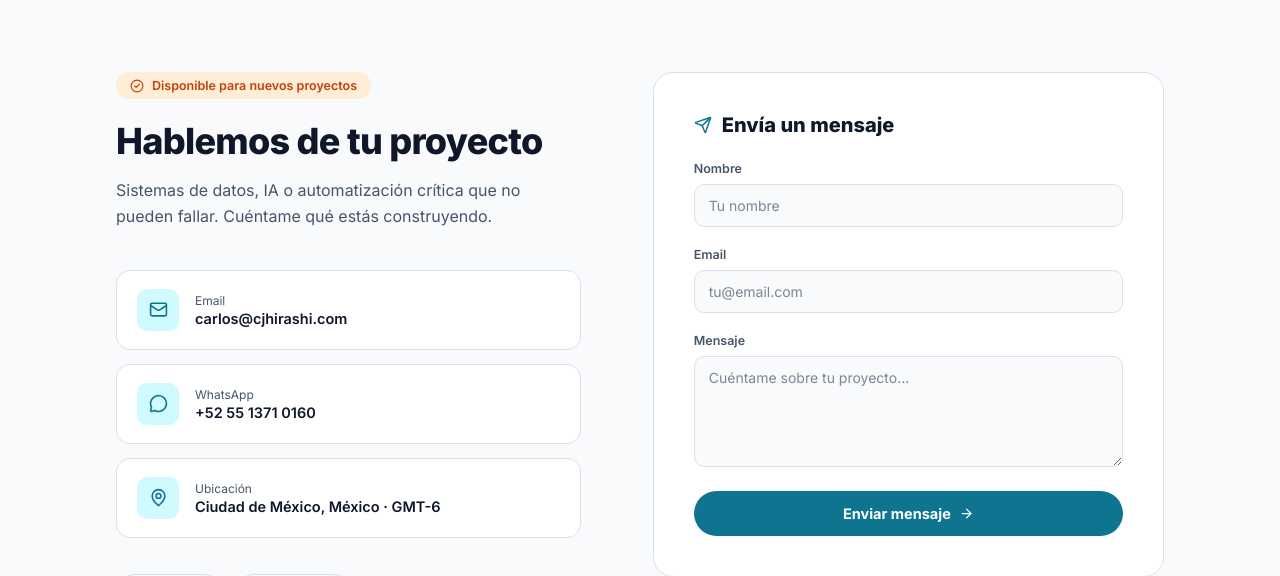
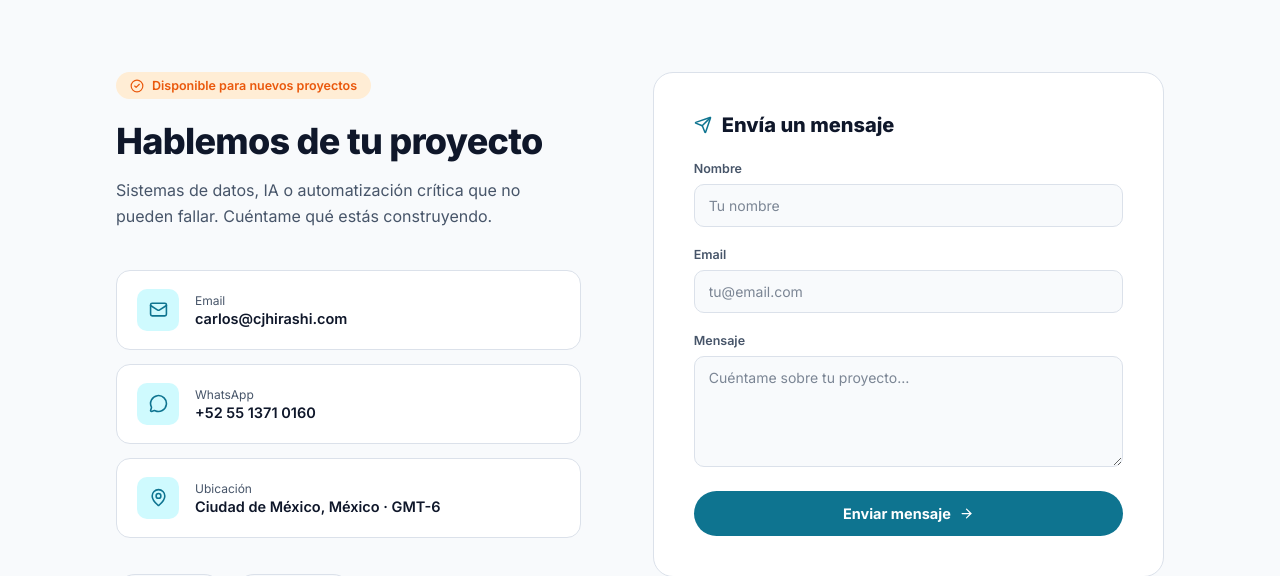
Before and after one commit to cjhirashi/portafolio, a Django app: page /contacto/ in a window 1280 px wide. Shown: the part 97-673 px from the top of the page. Run offline with Django 5.2, Linux system fonts and the light colour scheme.

Commit message:
Lighten orange secondary: dark orange-300, light orange-600
Co-Authored-By: Claude Sonnet 4.6 <noreply@anthropic.com>

```diff
--- a/core/static/core/css/base.css
+++ b/core/static/core/css/base.css
@@ -4,7 +4,7 @@ html[data-theme="light"] {
   --primary: #0e7490;
   --on-primary: #fff;
   --primary-container: #cffafe;
-  --secondary: #c2410c;
+  --secondary: #ea580c;
   --secondary-container: #ffedd5;
   --surface: #eef1f6;
   --surface-glow-hi: rgba(255, 255, 255, 0.28);
@@ -20,7 +20,7 @@ html[data-theme="dark"] {
   --primary: #0891b2;
   --on-primary: #0a0e17;
   --primary-container: #1b3237;
-  --secondary: #fb923c;
+  --secondary: #fdba74;
   --secondary-container: #3d2b1b;
   --surface: #242427;
   --surface-glow-hi: rgba(180, 185, 195, 0.04);
```
